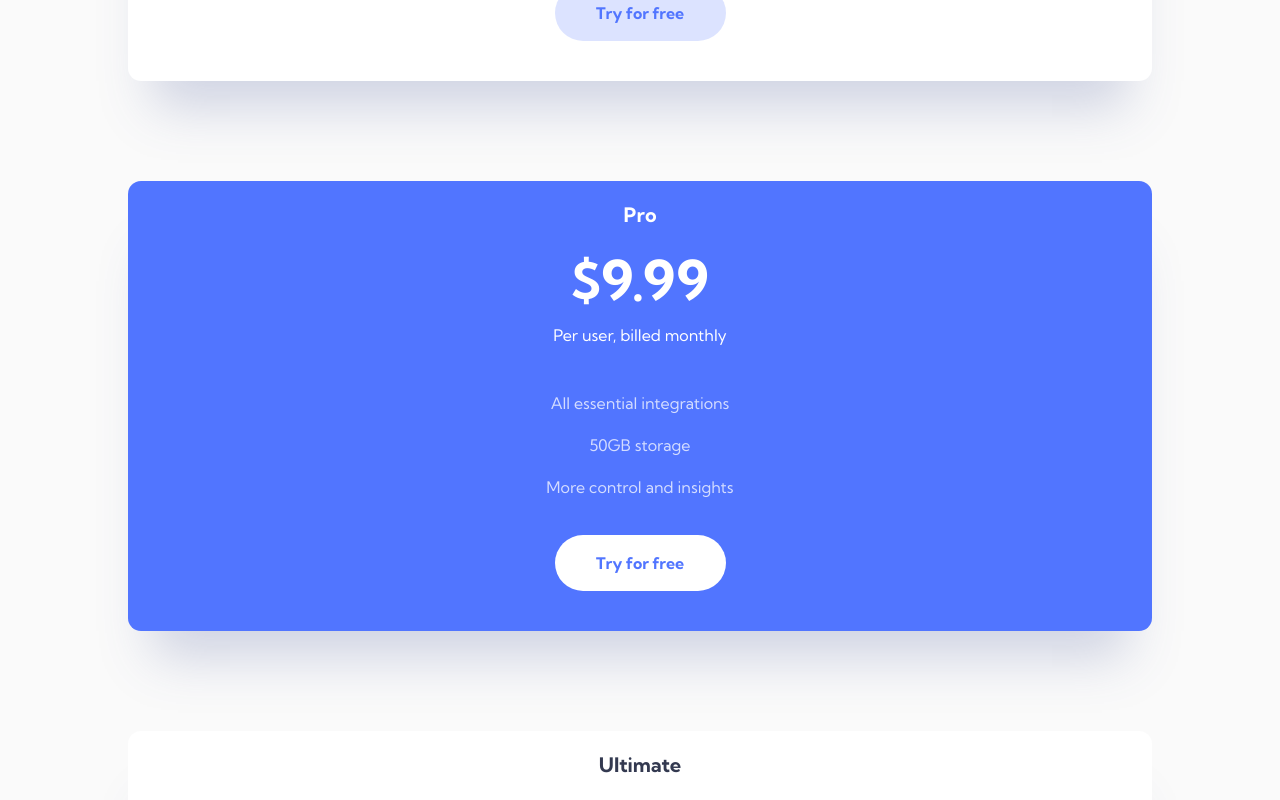
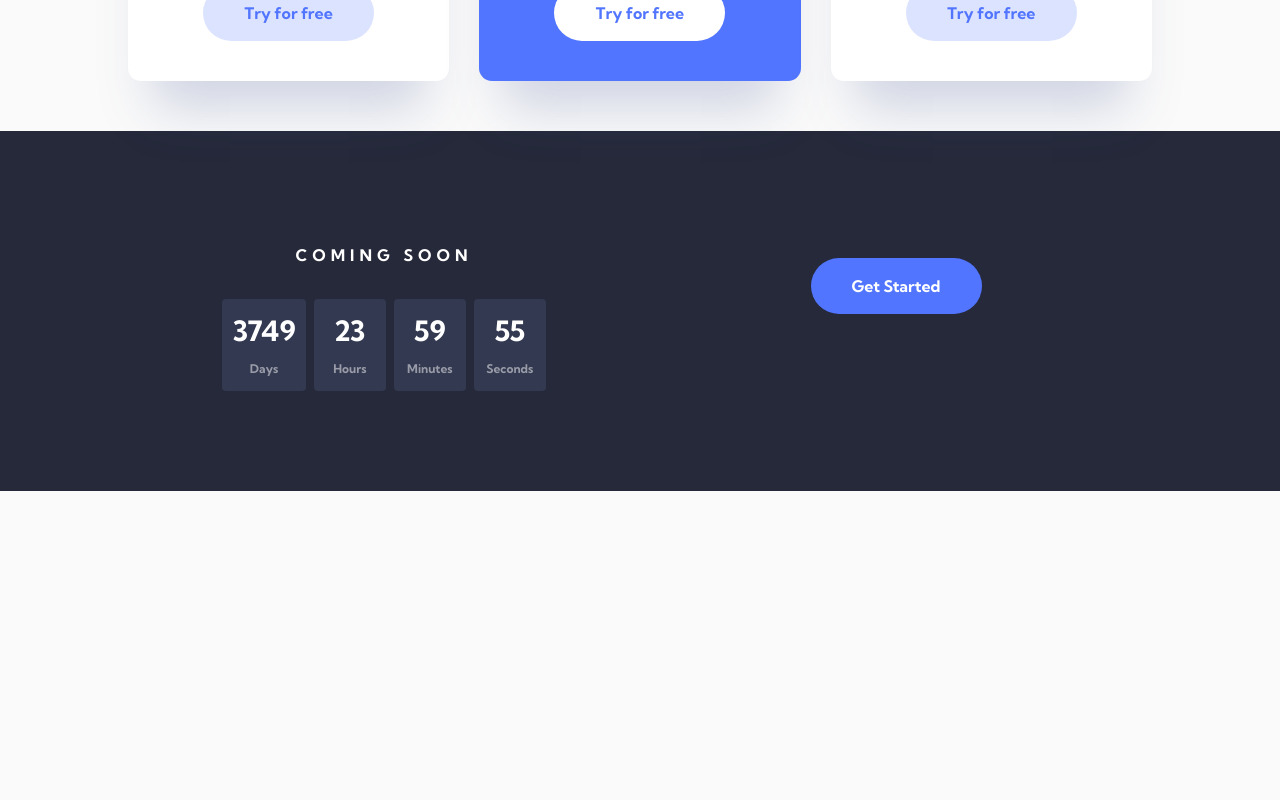
Before and after one commit to kuxala/Officelite-coming-soon-site-unfinished, a React (Vite) app: page / in a window 1280 px wide. Shown: the part 1180-1980 px from the top of the page. After the commit the page ends 1671 px from the top, so only its background shows below. Built offline with nearby package versions, Linux system fonts and the light colour scheme.

Commit message:
almost done

```diff
--- a/src/App.tsx
+++ b/src/App.tsx
@@ -4,13 +4,23 @@ import Header from "./components/Header";
 import MainPage from "./components/MainPage";
 import CardWhite from "./components/CardWhite";
 import Footer from "./components/Footer";
+import styled from "styled-components";
+const CardComponents = styled.div`
+  @media only screen and (min-width: 768px) {
+    display: flex;
+    max-width: 80%;
+    margin: 0 auto;
+    gap: 30px;
+    padding-bottom: 50px;
+  }
+`;
 function App() {
   return (
     <>
       <Header />
       <MainPage />
 
-      <div>
+      <CardComponents>
         <Card
           plan="Basic"
           price="Free"
@@ -35,7 +45,7 @@ function App() {
           text="Robust work management"
           text2="VIP support"
         />
-      </div>
+      </CardComponents>
       <Footer />
     </>
   );
--- a/src/components/Card.tsx
+++ b/src/components/Card.tsx
@@ -11,6 +11,9 @@ const CardContainer = styled.div`
   border-radius: 13px;
   background: #fff;
   box-shadow: 0px 50px 50px -25px rgba(75, 92, 154, 0.25);
+  /* max-width: 400px;
+  max-height: 508px;
+  flex-shrink: 0; */
 `;
 const Span = styled.span`
   padding: 20px 0;
--- a/src/components/CardWhite.tsx
+++ b/src/components/CardWhite.tsx
@@ -10,6 +10,9 @@ const CardContainer = styled.div`
   border-radius: 13px;
   background: #5175ff;
   box-shadow: 0px 50px 50px -25px rgba(75, 92, 154, 0.25);
+  /* max-width: 400px;
+  max-height: 508px;
+  flex-shrink: 0; */
 `;
 const Span = styled.span`
   padding: 20px 0;
--- a/src/components/Footer.tsx
+++ b/src/components/Footer.tsx
@@ -5,6 +5,22 @@ const Footerr = styled.footer`
   background-color: #25293a;
   color: #fff;
   padding-bottom: 50px;
+`;
+const AllDiv = styled.div`
+  @media only screen and (min-width: 768px) {
+    width: 80%;
+    display: flex;
+    justify-content: center;
+    align-items: center;
+    margin: 0 auto;
+  }
+`;
+const TwoDiv = styled.div`
+  @media only screen and (min-width: 768px) {
+    display: flex;
+    flex-direction: column;
+    width: 50%;
+  }
 `;
 const TextDiv = styled.div`
   padding-top: 100px;
@@ -118,10 +134,12 @@ function Footer() {
   return (
     <>
       <Footerr>
-        <div>
+        <AllDiv>
+          <TwoDiv>
             <TextDiv>
               <P>COMING Soon</P>
             </TextDiv>
+
             <TimerDiv>
               <Timer>
                 <Span>{days}</Span>
@@ -140,8 +158,9 @@ function Footer() {
                 <TimerP>Seconds</TimerP>
               </Timer>
             </TimerDiv>
+          </TwoDiv>
           <Button>Get Started</Button>
-        </div>
+        </AllDiv>
       </Footerr>
     </>
   );
```
Lines whose indentation alone changed are shown as unchanged.
